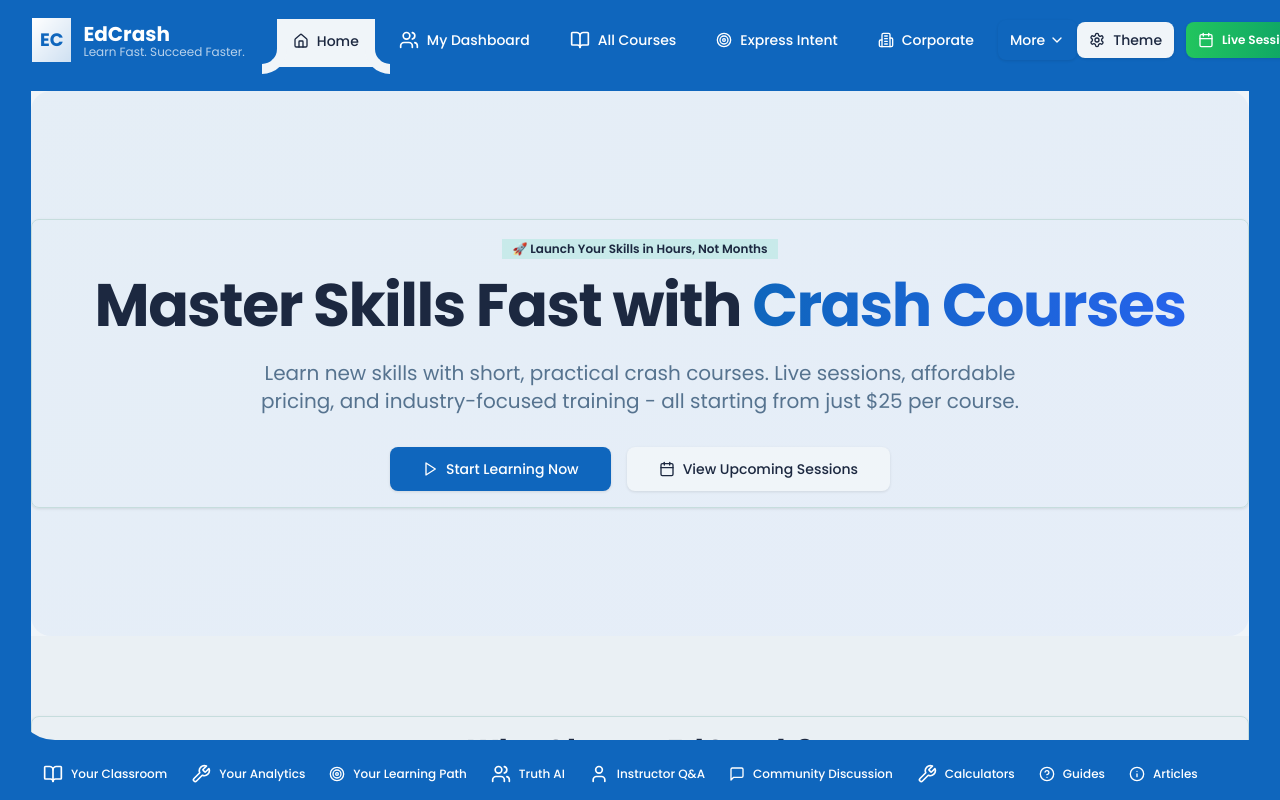
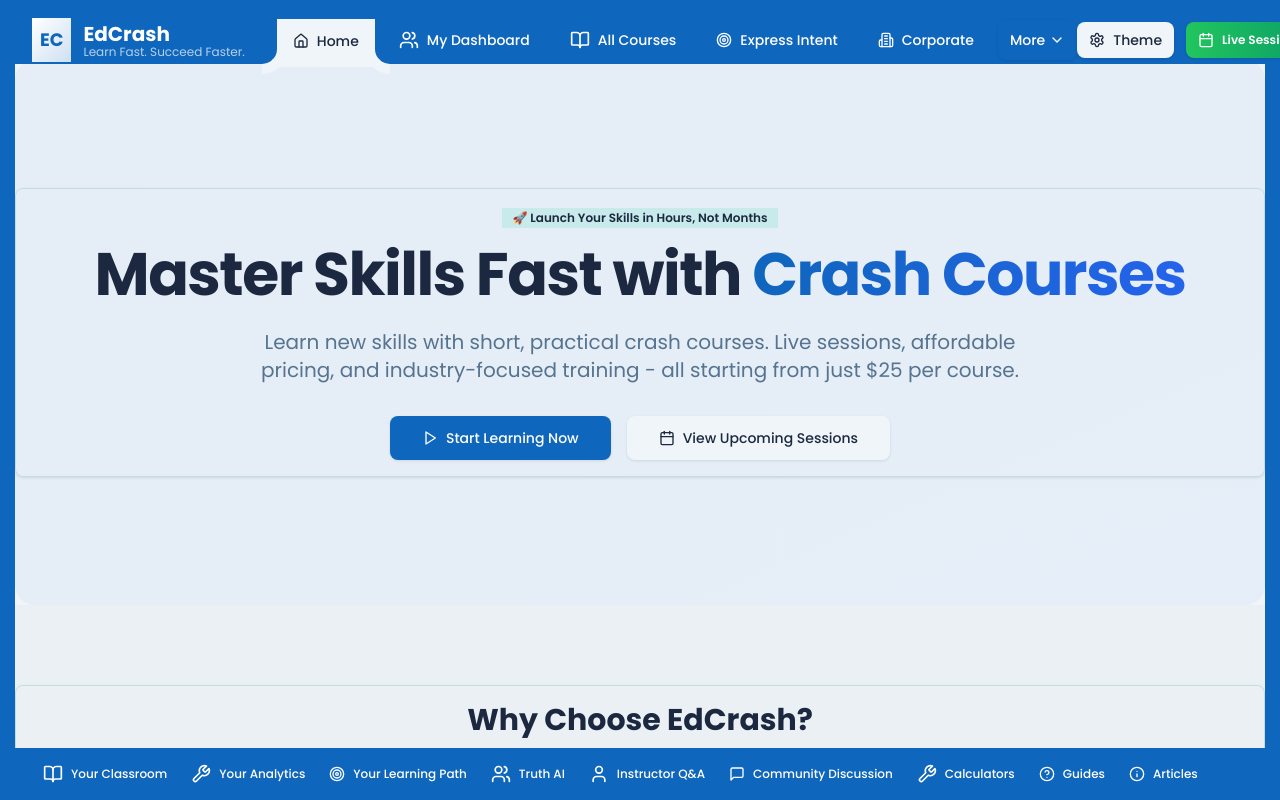
Before and after one commit to ramesh1972/edcarsh-skill-boost, a React (Vite) app: page / in a window 1280 px wide. Built offline with nearby package versions, Linux system fonts and the light colour scheme.

Commit message:
Reverted to commit c039b08f1586e8b2b78694a7e7f4982d61e2530f

```diff
--- a/src/App.tsx
+++ b/src/App.tsx
@@ -1,3 +1,5 @@
+
+
 import { Toaster } from "@/components/ui/toaster";
 import { Toaster as Sonner } from "@/components/ui/sonner";
 import { TooltipProvider } from "@/components/ui/tooltip";
@@ -29,14 +31,16 @@ const App = () => (
             {/* Header positioned at the top with same background */}
             <Header />
 
-            {/* Inner div with specific class for border radius */}
-            <div className="absolute overflow-auto main-content-container" style={{
+            {/* Inner div - absolute positioned with 15px left/right, 60px top, 60px bottom for tabs */}
+            <div className="absolute overflow-auto" style={{
               left: '15px',
               right: '15px',
-              top: '75px',
+              top: '60px',
               bottom: '20px',
               width: 'calc(100vw - 30px)',
-              height: 'calc(100vh - 135px)'
+              height: 'calc(100vh - 104px)',
+              borderTopLeftRadius: '40px',
+              borderBottomLeftRadius: '40px'
             }}>
               <Toaster />
               <Sonner />
--- a/src/index.css
+++ b/src/index.css
@@ -508,14 +508,6 @@
     @apply transition-transform duration-200 hover:scale-105;
   }
 
-  /* Main content container with forced border radius */
-  .main-content-container {
-    border-top-left-radius: 40px !important;
-    border-bottom-left-radius: 40px !important;
-    border-top-right-radius: 0 !important;
-    border-bottom-right-radius: 0 !important;
-  }
-
   /* Responsive utilities */
   .mobile-responsive {
     @apply flex flex-col sm:flex-row gap-4;
```
